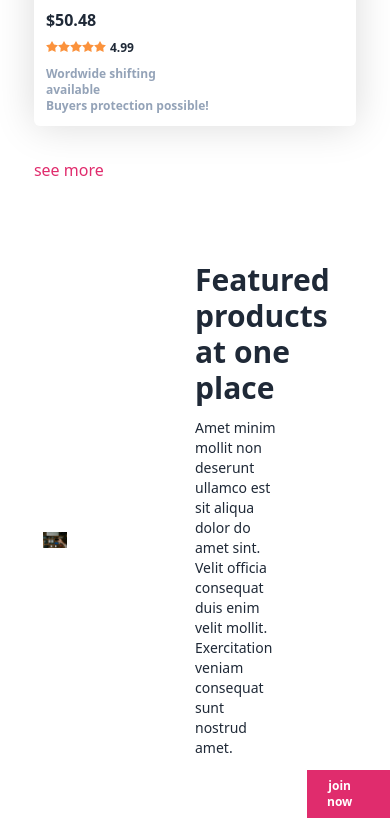
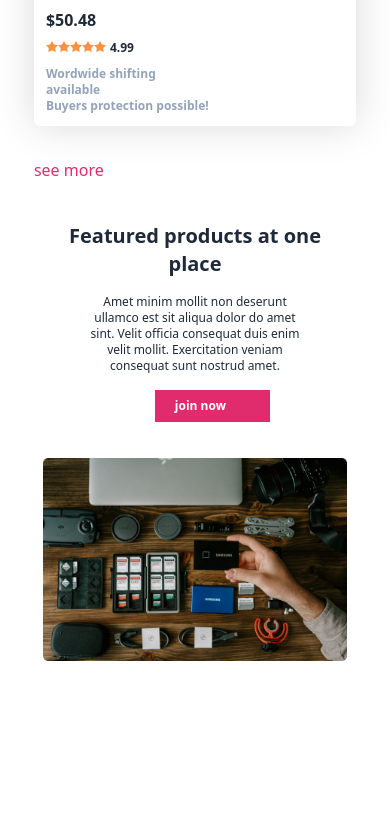
Before and after one commit to Riad123456789/influencer-gears, a React (Vite) app: page / in a window 390 px wide. Shown: the part 5079-5917 px from the top of the page. After the commit the page ends 5760 px from the top, so only its background shows below. Built offline with nearby package versions, Linux system fonts and the light colour scheme; some icons are missing.

Commit message:
feature section responsive  are done

```diff
--- a/src/Featuresection.jsx
+++ b/src/Featuresection.jsx
@@ -2,13 +2,13 @@ import img from "../public/images/logos/gear.png"
 import { FaArrowRightLong } from "react-icons/fa6";
 const Featuresection = () => {
     return (
-        <div className="flex mt-20 mb-5 w-[85%] mx-auto items-center gap-32 ">
+        <div className="flex flex-col-reverse md:mt-20 mb-5 w-[85%] mx-auto items-center gap-9 md:gap-16 lg:gap-32 md:flex-col-reverse lg:flex-row ">
             <div className="">
                 <img src={img} alt="" />
             </div>
-            <div className="space-y-3  w-[50%]  ">
-                <h1 className="text-3xl font-bold">Featured products at one place</h1>
-                <p className="text-sm w-[55%]">Amet minim mollit non deserunt ullamco est sit aliqua dolor do amet sint. Velit officia consequat duis enim velit mollit. Exercitation veniam consequat sunt nostrud amet.</p>
+            <div className="space-y-4  w-[100%] md:w-[100%]  lg:w-[50%] text-center md:text-center lg:text-left ">
+                <h1 className="text-xl  md:text-4xl font-bold">Featured products at one place</h1>
+                <p className=" text-xs md:text-sm w-[75%] mx-auto lg:mx-0">Amet minim mollit non deserunt ullamco est sit aliqua dolor do amet sint. Velit officia consequat duis enim velit mollit. Exercitation veniam consequat sunt nostrud amet.</p>
 
                 <button className="ml-28 md:ml-[39%] lg:ml-0 text-white text-xs bg-[#E02C6D] px-5 py-2  flex items-center gap-3 font-bold">
                     join now <FaArrowRightLong></FaArrowRightLong> </button>
```
